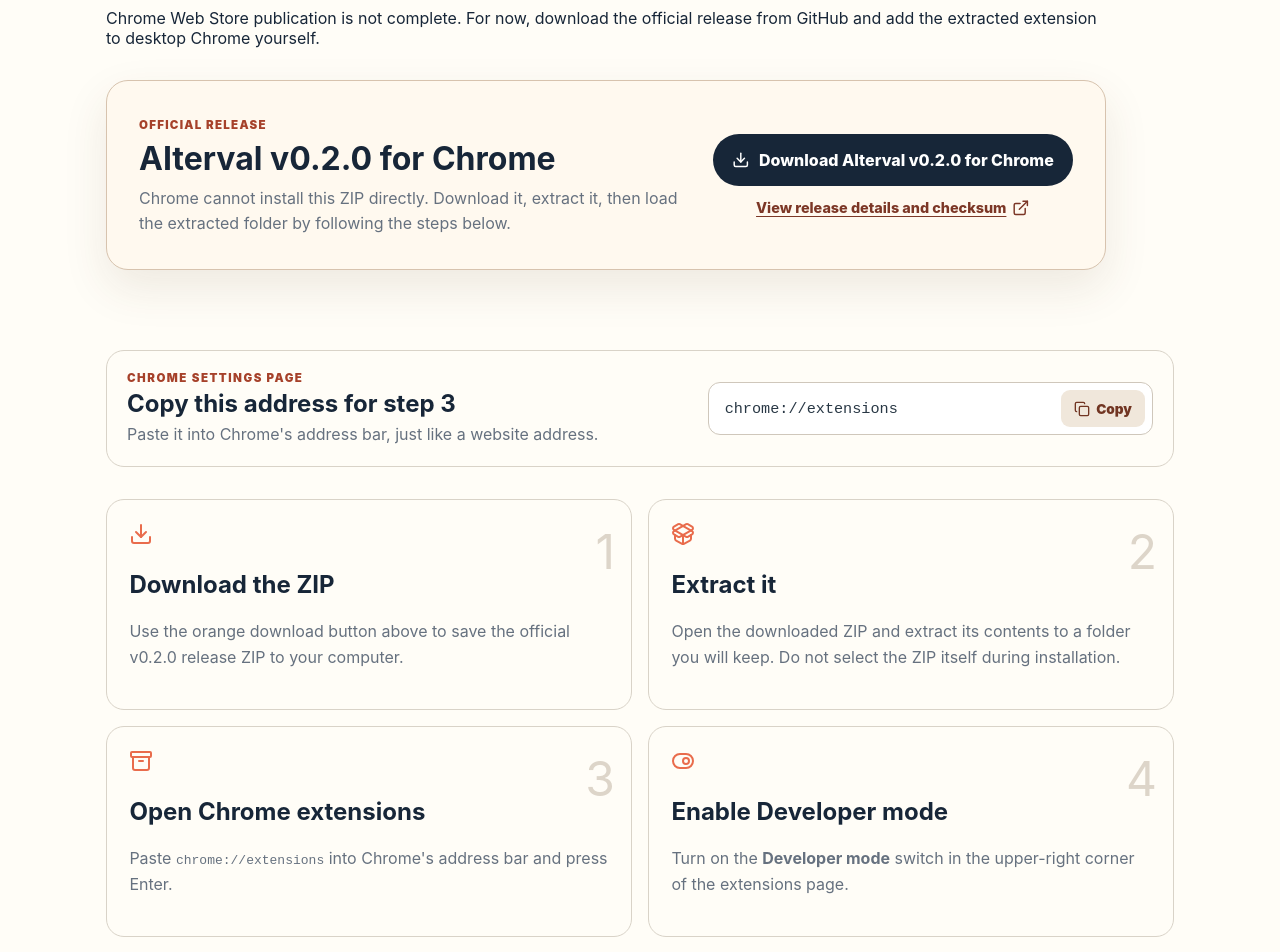
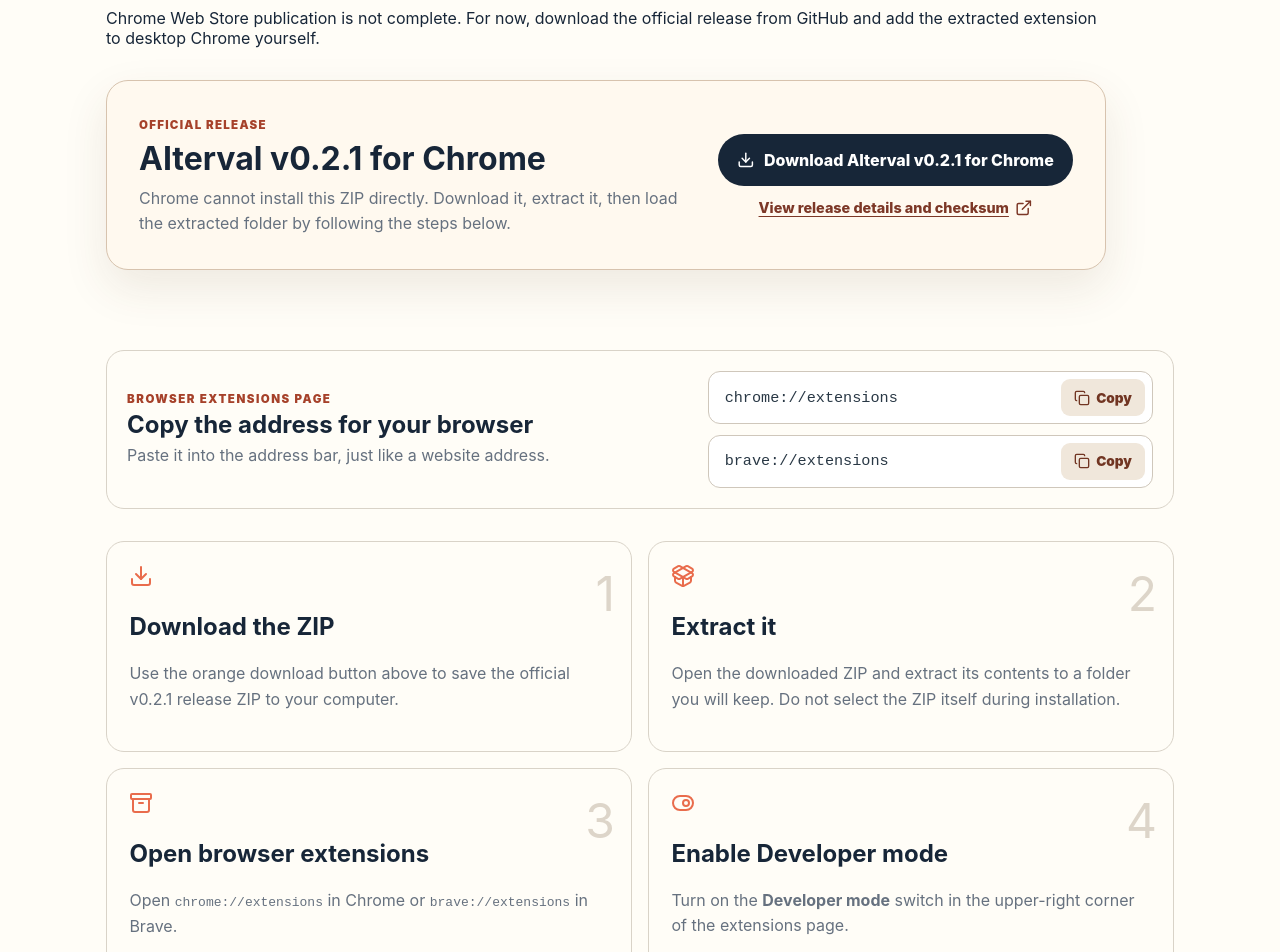
Before and after one commit to dorakingx/aiterval, a Next.js app in the folder apps/web/: page /install in a window 1280 px wide. Shown: the part 380-1332 px from the top of the page. Built offline with nearby package versions, Linux system fonts and the light colour scheme.

Commit message:
Recommend AIterval v0.2.1 on install page

```diff
--- a/apps/web/app/globals.css
+++ b/apps/web/app/globals.css
@@ -783,6 +783,10 @@
   color: #66717f;
   line-height: 1.5;
 }
+.install-browser-values {
+  display: grid;
+  gap: 0.65rem;
+}
 .copyable-value {
   display: flex;
   align-items: center;
--- a/apps/web/app/install/page.tsx
+++ b/apps/web/app/install/page.tsx
@@ -13,8 +13,8 @@
 import { CopyableValue } from "../../components/copyable-value";
 
 const downloadUrl =
-  "https://github.com/dorakingx/aiterval/releases/download/v0.2.0/aitervalextension-0.2.0-chrome.zip";
-const releaseUrl = "https://github.com/dorakingx/aiterval/releases/tag/v0.2.0";
+  "https://github.com/dorakingx/aiterval/releases/download/v0.2.1/aitervalextension-0.2.1-chrome.zip";
+const releaseUrl = "https://github.com/dorakingx/aiterval/releases/tag/v0.2.1";
 
 export const metadata: Metadata = { title: "Installation guide" };
 
@@ -32,7 +32,7 @@
         <div className="install-download-card">
           <div>
             <span className="install-download-label">Official release</span>
-            <h2>AIterval v0.2.0 for Chrome</h2>
+            <h2>AIterval v0.2.1 for Chrome</h2>
             <p>
               Chrome cannot install this ZIP directly. Download it, extract it,
               then load the extracted folder by following the steps below.
@@ -41,7 +41,7 @@
           <div className="install-download-actions">
             <a className="primary-link" href={downloadUrl}>
               <Download aria-hidden="true" />
-              Download AIterval v0.2.0 for Chrome
+              Download AIterval v0.2.1 for Chrome
             </a>
             <a className="install-release-link" href={releaseUrl}>
               View release details and checksum
@@ -55,14 +55,14 @@
         aria-labelledby="chrome-page"
       >
         <div>
-          <p className="kicker">Chrome settings page</p>
-          <h2 id="chrome-page">Copy this address for step 3</h2>
-          <p>
-            Paste it into Chrome&apos;s address bar, just like a website
-            address.
-          </p>
+          <p className="kicker">Browser extensions page</p>
+          <h2 id="chrome-page">Copy the address for your browser</h2>
+          <p>Paste it into the address bar, just like a website address.</p>
         </div>
-        <CopyableValue value="chrome://extensions" />
+        <div className="install-browser-values">
+          <CopyableValue value="chrome://extensions" />
+          <CopyableValue value="brave://extensions" />
+        </div>
       </section>
       <section className="install-steps">
         <article>
@@ -70,7 +70,7 @@
           <span>1</span>
           <h2>Download the ZIP</h2>
           <p>
-            Use the orange download button above to save the official v0.2.0
+            Use the orange download button above to save the official v0.2.1
             release ZIP to your computer.
           </p>
         </article>
@@ -86,10 +86,10 @@
         <article>
           <Archive aria-hidden="true" />
           <span>3</span>
-          <h2>Open Chrome extensions</h2>
+          <h2>Open browser extensions</h2>
           <p>
-            Paste <code>chrome://extensions</code> into Chrome&apos;s address
-            bar and press Enter.
+            Open <code>chrome://extensions</code> in Chrome or{" "}
+            <code>brave://extensions</code> in Brave.
           </p>
         </article>
         <article>
```
Also changed, not shown: 1 other file (tests, documents, lock files or other folders).
